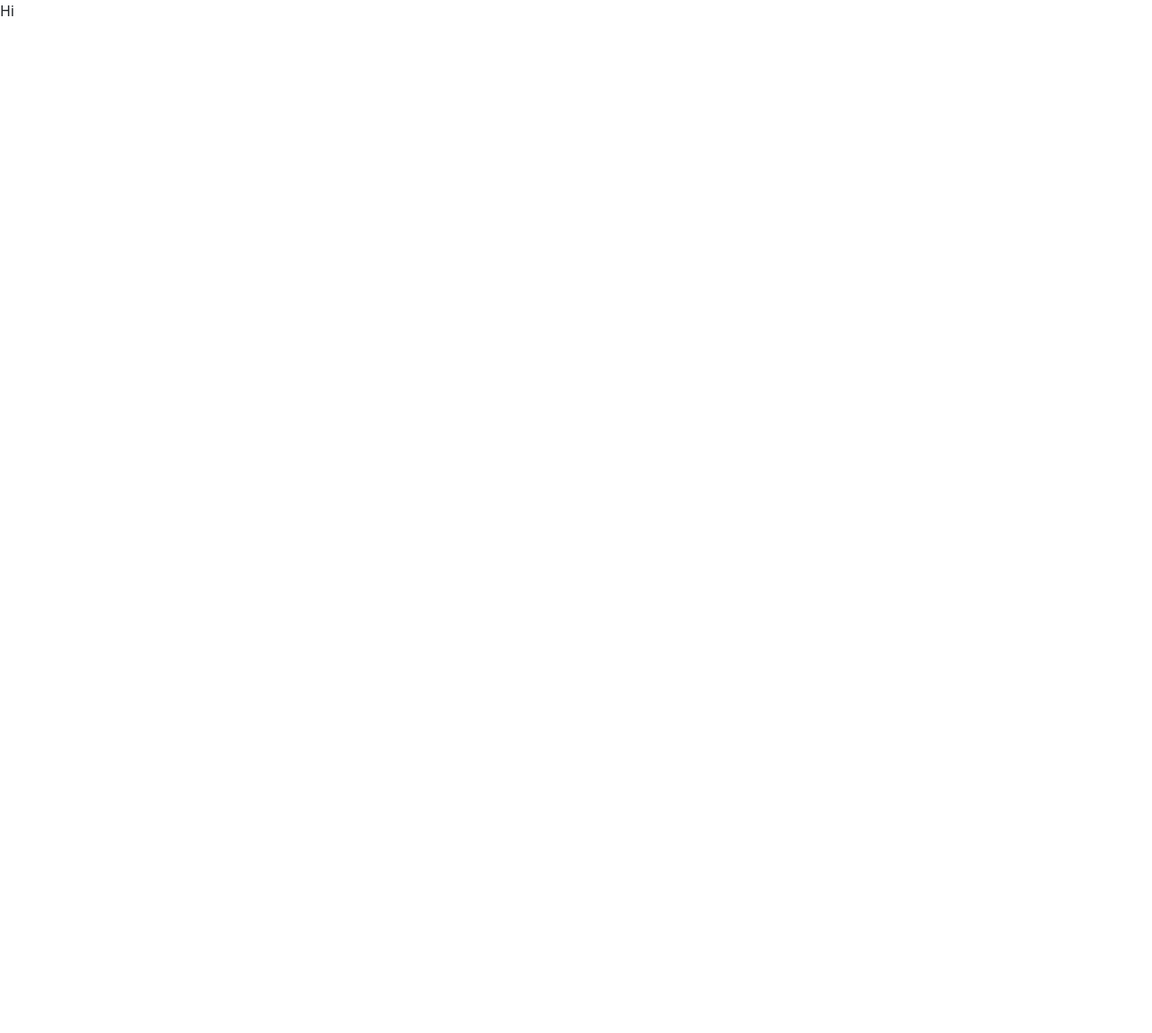
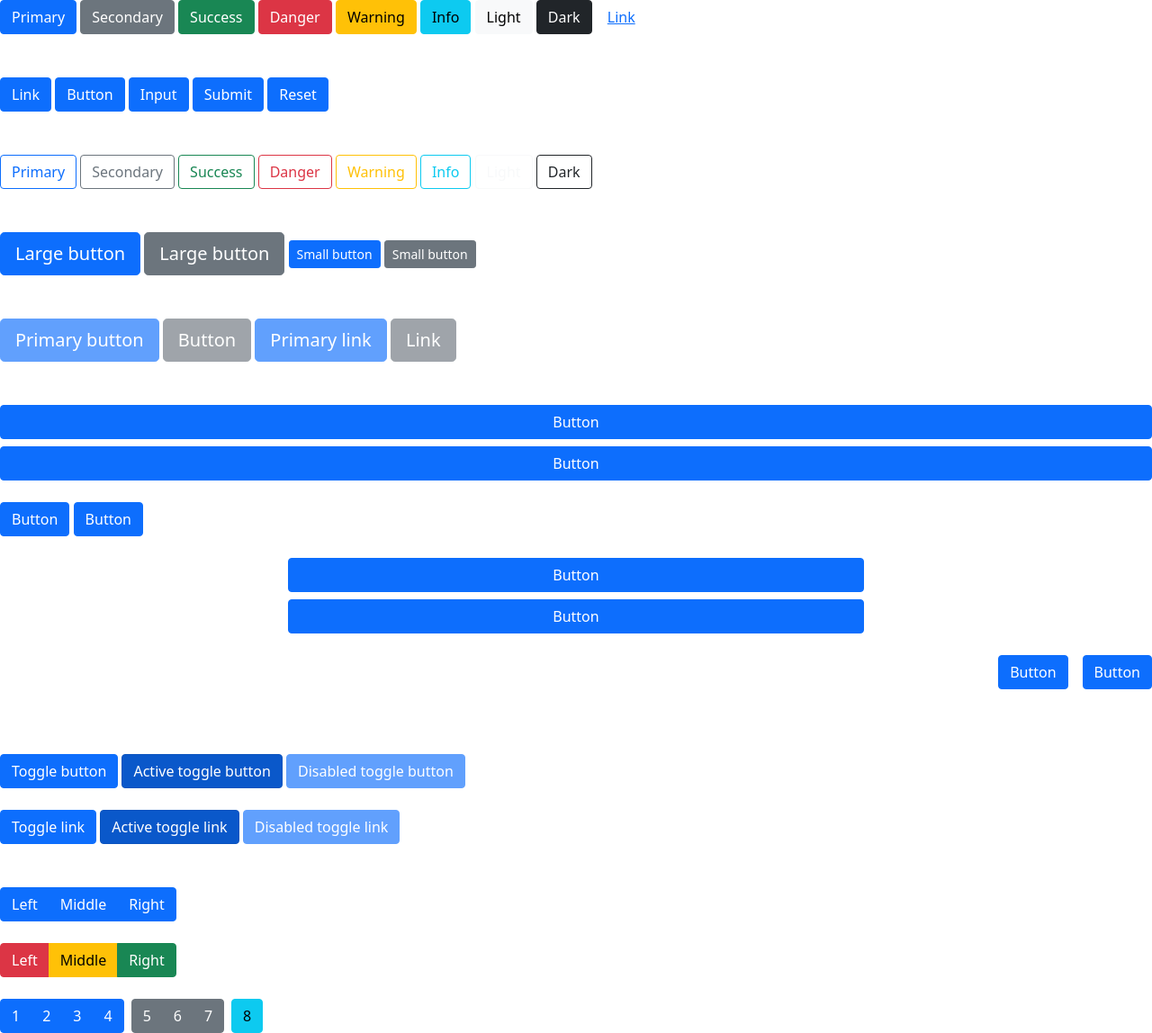
Before and after one commit to AliKarbasiCom/Learning-Bootstrap5, a plain HTML site: page index.html in a window 1280 px wide. Shown: the whole page at 90% size. Before the commit the page ends 800 px from the top, so only its background shows below. Drawn offline with nearby package versions, Linux system fonts and the light colour scheme.

Commit message:
Add Buttons and Button Groups

```diff
--- a/index.html
+++ b/index.html
@@ -1,15 +1,130 @@
 <html lang="en">
+
 <head>
   <meta charset="UTF-8">
   <meta http-equiv="X-UA-Compatible" content="IE=edge">
   <meta name="viewport" content="width=device-width, initial-scale=1.0">
   <link rel="stylesheet" href="https://cdn.jsdelivr.net/npm/bootstrap@5.0.2/dist/css/bootstrap.min.css">
-    <title>AKAxBootsrap</title>
+  <title>AKAxBootsrap - Buttons & Button Groups</title>
 </head>
+
 <body>
-    <p>Hi</p>
+
+  <button type="button" class="btn btn-primary">Primary</button>
+  <button type="button" class="btn btn-secondary">Secondary</button>
+  <button type="button" class="btn btn-success">Success</button>
+  <button type="button" class="btn btn-danger">Danger</button>
+  <button type="button" class="btn btn-warning">Warning</button>
+  <button type="button" class="btn btn-info">Info</button>
+  <button type="button" class="btn btn-light">Light</button>
+  <button type="button" class="btn btn-dark">Dark</button>
+  <button type="button" class="btn btn-link">Link</button>
+
+  <br /><br /><br />
+
+  <!-- Button tags -->
+  <a class="btn btn-primary" href="#" role="button">Link</a>
+  <button class="btn btn-primary" type="submit">Button</button>
+  <input class="btn btn-primary" type="button" value="Input">
+  <input class="btn btn-primary" type="submit" value="Submit">
+  <input class="btn btn-primary" type="reset" value="Reset">
+
+  <br /><br /><br />
+
+  <!-- Outline buttons -->
+  <button type="button" class="btn btn-outline-primary">Primary</button>
+  <button type="button" class="btn btn-outline-secondary">Secondary</button>
+  <button type="button" class="btn btn-outline-success">Success</button>
+  <button type="button" class="btn btn-outline-danger">Danger</button>
+  <button type="button" class="btn btn-outline-warning">Warning</button>
+  <button type="button" class="btn btn-outline-info">Info</button>
+  <button type="button" class="btn btn-outline-light">Light</button>
+  <button type="button" class="btn btn-outline-dark">Dark</button>
+
+  <br /><br /><br />
+
+  <!-- Sizes -->
+  <button type="button" class="btn btn-primary btn-lg">Large button</button>
+  <button type="button" class="btn btn-secondary btn-lg">Large button</button>
+  <button type="button" class="btn btn-primary btn-sm">Small button</button>
+  <button type="button" class="btn btn-secondary btn-sm">Small button</button>
+
+  <br /><br /><br />
+
+  <!-- Disabled -->
+  <button type="button" class="btn btn-lg btn-primary" disabled>Primary button</button>
+  <button type="button" class="btn btn-secondary btn-lg" disabled>Button</button>
+  <a href="#" class="btn btn-primary btn-lg disabled" tabindex="-1" role="button" aria-disabled="true">Primary link</a>
+  <a href="#" class="btn btn-secondary btn-lg disabled" tabindex="-1" role="button" aria-disabled="true">Link</a>
+
+  <br /><br /><br />
+
+  <!-- Block buttons -->
+  <div class="d-grid gap-2">
+    <button class="btn btn-primary" type="button">Button</button>
+    <button class="btn btn-primary" type="button">Button</button>
+  </div>
+  <br />
+  <div class="d-grid gap-2 d-md-block">
+    <button class="btn btn-primary" type="button">Button</button>
+    <button class="btn btn-primary" type="button">Button</button>
+  </div>
+  <br />
+  <div class="d-grid gap-2 col-6 mx-auto">
+    <button class="btn btn-primary" type="button">Button</button>
+    <button class="btn btn-primary" type="button">Button</button>
+  </div>
+  <br />
+  <div class="d-grid gap-2 d-md-flex justify-content-md-end">
+    <button class="btn btn-primary me-md-2" type="button">Button</button>
+    <button class="btn btn-primary" type="button">Button</button>
+  </div>
+
+  <br /><br /><br />
+
+  <!-- Button plugin -->
+  <button type="button" class="btn btn-primary" data-bs-toggle="button" autocomplete="off">Toggle button</button>
+  <button type="button" class="btn btn-primary active" data-bs-toggle="button" autocomplete="off" aria-pressed="true">Active toggle button</button>
+  <button type="button" class="btn btn-primary" disabled data-bs-toggle="button" autocomplete="off">Disabled toggle button</button>
+  <br /><br />
+  <a href="#" class="btn btn-primary" role="button" data-bs-toggle="button">Toggle link</a>
+  <a href="#" class="btn btn-primary active" role="button" data-bs-toggle="button" aria-pressed="true">Active toggle link</a>
+  <a href="#" class="btn btn-primary disabled" tabindex="-1" aria-disabled="true" role="button" data-bs-toggle="button">Disabled toggle link</a>
+
+  <br /><br /><br />
+
+  <!-- Button Groups -->
+  <div class="btn-group" role="group" aria-label="Basic example">
+    <button type="button" class="btn btn-primary">Left</button>
+    <button type="button" class="btn btn-primary">Middle</button>
+    <button type="button" class="btn btn-primary">Right</button>
+  </div>
+  <br /><br />
+  <div class="btn-group" role="group" aria-label="Basic mixed styles example">
+    <button type="button" class="btn btn-danger">Left</button>
+    <button type="button" class="btn btn-warning">Middle</button>
+    <button type="button" class="btn btn-success">Right</button>
+  </div>
+  <br /><br />
+  <div class="btn-toolbar" role="toolbar" aria-label="Toolbar with button groups">
+    <div class="btn-group me-2" role="group" aria-label="First group">
+      <button type="button" class="btn btn-primary">1</button>
+      <button type="button" class="btn btn-primary">2</button>
+      <button type="button" class="btn btn-primary">3</button>
+      <button type="button" class="btn btn-primary">4</button>
+    </div>
+    <div class="btn-group me-2" role="group" aria-label="Second group">
+      <button type="button" class="btn btn-secondary">5</button>
+      <button type="button" class="btn btn-secondary">6</button>
+      <button type="button" class="btn btn-secondary">7</button>
+    </div>
+    <div class="btn-group" role="group" aria-label="Third group">
+      <button type="button" class="btn btn-info">8</button>
+    </div>
+  </div>
 
   <script src="https://cdn.jsdelivr.net/npm/@popperjs/core@2.9.2/dist/umd/popper.min.js"></script>
   <script src="https://cdn.jsdelivr.net/npm/bootstrap@5.0.2/dist/js/bootstrap.min.js"></script>
 </body>
+
 </html>
```
Lines whose indentation alone changed are shown as unchanged.
